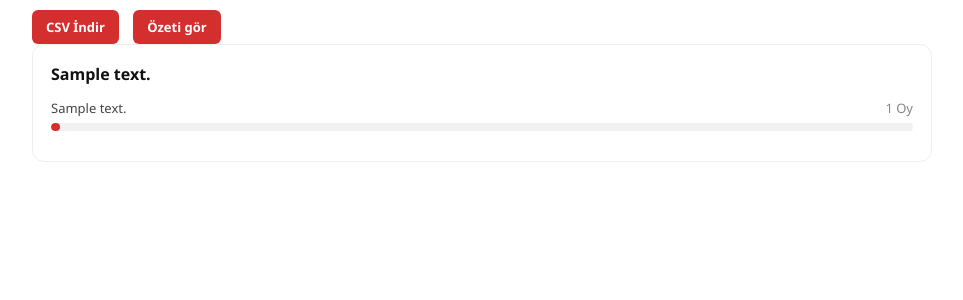
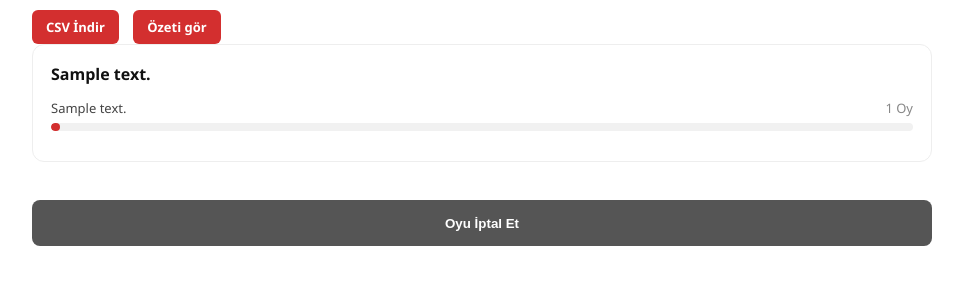
Before and after one commit to Qu5antum/FET342_Sunucu_tarafli_web_programlama, a Django app: page /polls/1/results/ in a window 1280 px wide. Shown: the part 195-495 px from the top of the page, without its empty margins (158-1121 px from the left). Run offline with Django 5.2, Linux system fonts and the light colour scheme; a user stored in the database is signed in; tables that the repository leaves empty hold one stand-in row (values such as "Sample post").

Commit message:
cancel vote view

```diff
--- a/app/anket/urls.py
+++ b/app/anket/urls.py
@@ -1,6 +1,6 @@
 from django.urls import path
 from django.contrib.auth.views import LogoutView
-from .views import CustomLoginView, poll_list, poll_detail, vote, poll_results, create_poll, import_csv, list_poll_of_students_for_teacher, poll_summary_dashboard, delete_poll, get_my_info, poll_by_token
+from .views import CustomLoginView, poll_list, poll_detail, vote, poll_results, create_poll, import_csv, list_poll_of_students_for_teacher, poll_summary_dashboard, delete_poll, get_my_info, poll_by_token, cancel_vote
 
 app_name = "anket"
 
@@ -17,5 +17,6 @@ urlpatterns = [
     path('polls/<int:poll_id>/export/', import_csv, name='export_poll'),
     path('polls/student_polls/', list_poll_of_students_for_teacher, name="student_poll"),
     path('polls/<int:poll_id>/summary/', poll_summary_dashboard, name='poll_summary'),
-    path('polls/<int:poll_id>/delete/', delete_poll, name='delete_poll')
+    path('polls/<int:poll_id>/delete/', delete_poll, name='delete_poll'),
+    path("polls/<int:poll_id>/cancel/", cancel_vote, name="cancel_vote"),
 ]
--- a/app/anket/views.py
+++ b/app/anket/views.py
@@ -376,3 +376,25 @@ def get_my_info(request):
     }
 
     return render(request, 'anket/account.html', context)
+
+@login_required
+def cancel_vote(request, poll_id):
+    poll = get_object_or_404(Poll, id=poll_id)
+
+    if poll.expires_at and timezone.now() > poll.expires_at:
+        return HttpResponseForbidden(
+            "Anket süresi doldu"
+        )
+
+    if request.method == "POST":
+        Vote.objects.filter(
+            user=request.user,
+            poll=poll
+        ).delete
+
+    PollParticipation.objects.filter(
+            user=request.user,
+            poll=poll
+        ).delete()
+
+    return redirect("anket:poll_detail", poll_id=poll.id)
--- a/app/templates/anket/results.html
+++ b/app/templates/anket/results.html
@@ -44,12 +44,38 @@
                 {% endfor %}
             </div>
         {% endfor %}
+        <form method="post"
+            action="{% url 'anket:cancel_vote' poll.id %}">
+
+            {% csrf_token %}
+
+            <button type="submit"
+                    class="cancel-btn"
+                    onclick="return confirm('Oyunuzu iptal etmek istiyor musunuz?')">
+                Oyu İptal Et
+            </button>
+        </form>
     </div>
 
 </body>
 </html>
 {% endblock %}
 <style>
+.cancel-btn {
+    margin-top: 20px;
+    width: 100%;
+    height: 46px;
+    border: none;
+    border-radius: 8px;
+    background: #555;
+    color: white;
+    font-weight: 600;
+    cursor: pointer;
+    transition: 0.2s;
+}
+.cancel-btn:hover {
+    background: #333;
+}
 * {
     box-sizing: border-box;
 }
```
